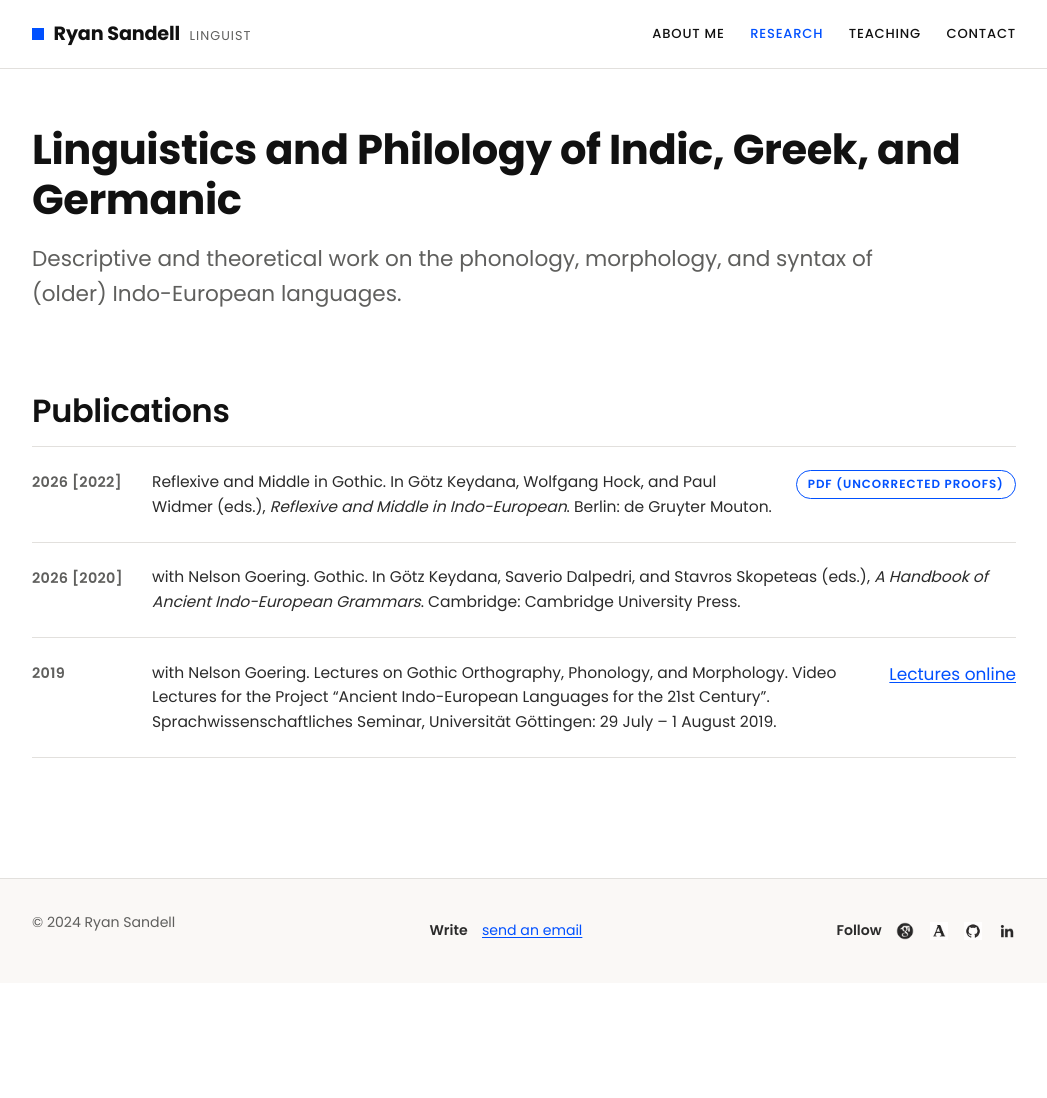
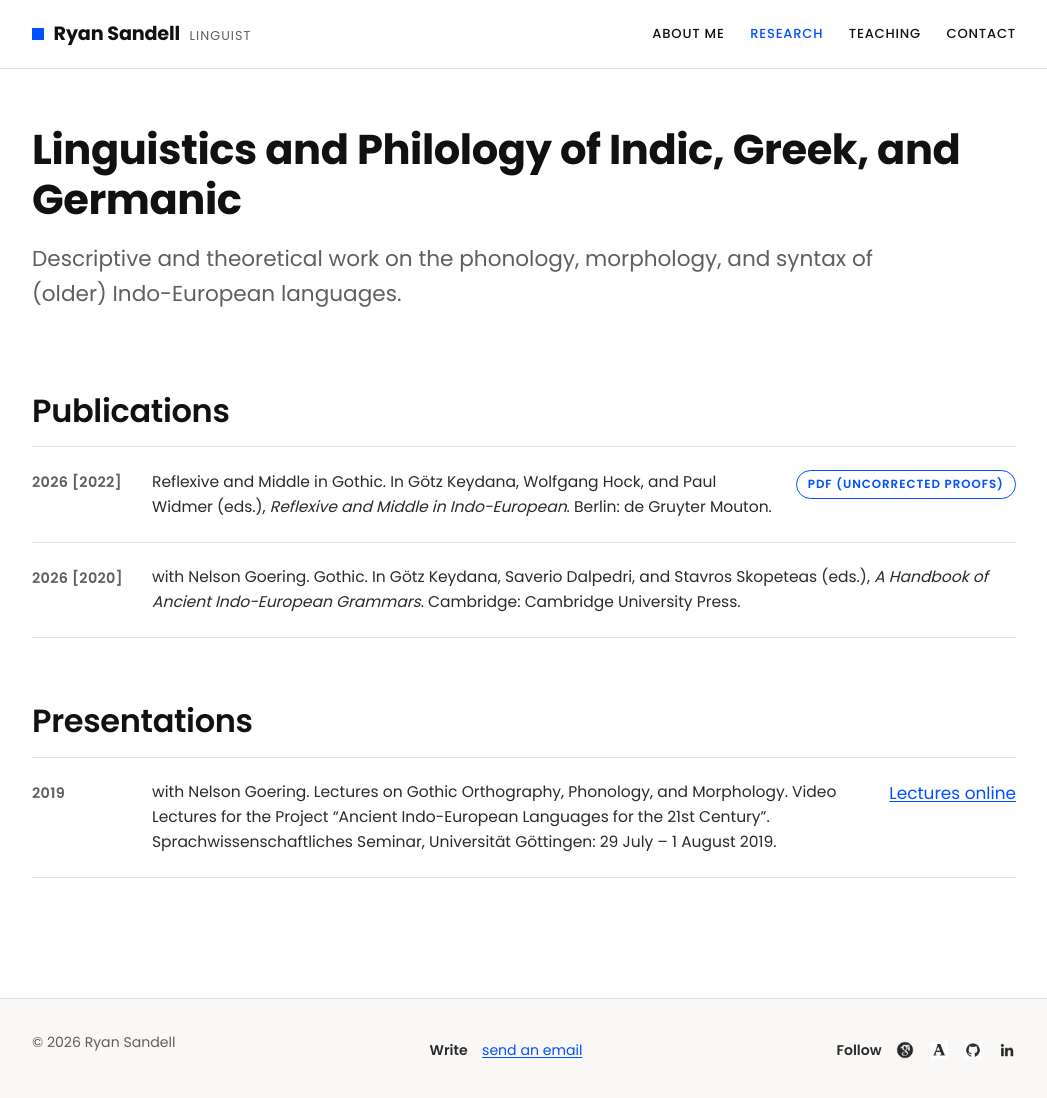
Before and after one commit to rpsandell/rpsandell.github.io, a plain HTML site: page linguistics-of-indic-germanic-greek/index.html in a window 1280 px wide. Shown: the whole page, without its empty margins (116-1163 px from the left). Before the commit the page ends 983 px from the top, so only its background shows below. Drawn offline with Linux system fonts and the light colour scheme; files whose address does not match are found by name.

Commit message:
Contact; pub vs. pres.

```diff
--- a/linguistics-of-indic-germanic-greek/index.html
+++ b/linguistics-of-indic-germanic-greek/index.html
@@ -107,14 +107,21 @@
 				<p class="publication__cite">with Nelson Goering. Gothic. In G&ouml;tz Keydana, Saverio Dalpedri, and Stavros Skopeteas (eds.), <em>A Handbook of Ancient Indo-European Grammars</em>. Cambridge: Cambridge University Press.</p>
 			</li>
 
+		</ul>
+	</section>
+
+	<section class="wrap section--tight">
+		<h2>Presentations</h2>
+		<ul class="publications">
+
 			<li class="publication">
 				<span class="publication__year">2019</span>
 				<p class="publication__cite">with Nelson Goering. Lectures on Gothic Orthography, Phonology, and Morphology. Video Lectures for the Project “Ancient Indo-European Languages for the 21st Century”. Sprachwissenschaftliches Seminar, Universität Göttingen: 29 July – 1 August 2019.</p>
 				<a href="https://spw.uni-goettingen.de/projects/aig/lng-got.html">Lectures online</a>
 			</li>
-
 		</ul>
 	</section>
+
 	</main>
 
 	<!-- ============================================================
@@ -124,7 +131,7 @@
 	<footer class="site-footer">
 		<div class="wrap site-footer__inner">
 			<!-- EDIT: copyright line. -->
-			<p>&copy; 2024 Ryan Sandell</p>
+			<p>&copy; 2026 Ryan Sandell</p>
 
 			<div class="site-footer__group">
 				<span class="site-footer__label">Write</span>
```
Also changed, not shown: contact/index.html (+1 -1 lines).
